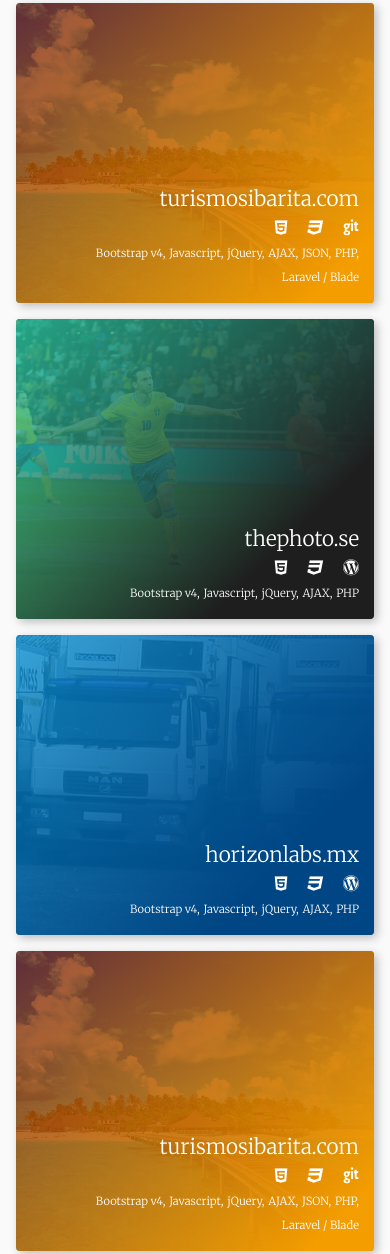
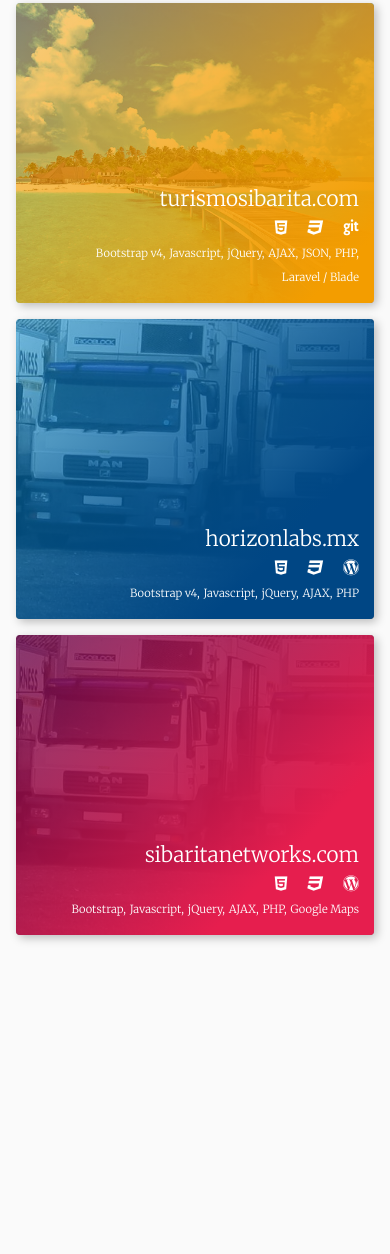
Before and after one commit to brunonavarrete/brunonavarrete.github.io, a website: page index.html in a window 390 px wide. Shown: the part 1258-2512 px from the top of the page. After the commit the page ends 2279 px from the top, so only its background shows below. Drawn offline with Linux system fonts and the light colour scheme.

Commit message:
check projects

```diff
--- a/assets/css/style.css
+++ b/assets/css/style.css
@@ -9,8 +9,8 @@ pinkish:#D0A3A3;
 
 */
 
-a* {
-	text-decoration: none;
+a {
+	text-decoration: none!important;
 }
 
 body {
@@ -225,7 +225,7 @@ header .icons a {
 }
 
 @media screen and (min-width:1440px){
-	header.container-fluid,main.container-fluid {
+	header.container-fluid,main.container-fluid,footer.container-fluid {
 		width:50%;
 	}
 }
--- a/index.html
+++ b/index.html
@@ -47,8 +47,50 @@
 				</div>
 			</li>
 			<li class="project col-12 col-md-6 mt-3 mt-md-0 mb-md-3 right text-right">
+				<div class="thumb" style="background-image:url('assets/img/360video.jpg')"></div>
+				<div class="text" style="background:linear-gradient(-45deg,rgba(255, 87, 34,1) 5%,transparent);">
+					<div class="helper py-3">
+						<a href="https://brunonavarrete.github.io/360/" target="_blank" class="col mb-2">CDMX (360º video test)</a>
+						<ul class="col icons">
+							<li class="mr-3"><i class="fa fa-html5"></i></li>
+							<li class="mr-3"><i class="fa fa-css3"></i></li>
+							<li class="mr-3"><i class="fa fa-github"></i></li>
+						</ul>
+						<ul class="col other">
+							<li>Javascript</li>
+							<li>jQuery</li>
+							<li>jQuery</li>
+							<li>HTML5 video</li>
+							<li>360º video <a href="https://github.com/thiagopnts/kaleidoscope" target="_blank">(kaleidoscope)</a></li>
+						</ul>
+					</div>
+				</div>
+			</li>
+			<li class="project col-12 col-md-6 mt-3 mt-md-0 mb-md-3 left text-right">
+				<div class="thumb" style="background-image:url('assets/img/turismosibarita.jpg')"></div>
+				<div class="text" style="background:linear-gradient(-45deg,rgba(243,157,0,1) 10%,rgba(243,157,0,0.5));">
+					<div class="helper py-3">
+						<a href="https://turismosibarita.com" target="_blank" class="col mb-2">turismosibarita.com</a>
+						<ul class="col icons">
+							<li class="mr-3"><i class="fa fa-html5"></i></li>
+							<li class="mr-3"><i class="fa fa-css3"></i></li>
+							<li class="mr-3"><i class="fa fa-git"></i></li>
+						</ul>
+						<ul class="col other">
+							<li>Bootstrap v4</li>
+							<li>Javascript</li>
+							<li>jQuery</li>
+							<li>AJAX</li>
+							<li>JSON</li>
+							<li>PHP</li>
+							<li>Laravel / Blade</li>
+						</ul>
+					</div>
+				</div>
+			</li>
+			<li class="project col-12 col-md-6 mt-3 mt-md-0 mb-md-3 right text-right">
 				<div class="thumb" style="background-image:url('assets/img/horizonlabs.jpg')"></div>
-				<div class="text" style="background:linear-gradient(-45deg,rgba(0, 70, 132,1) 25%,rgba(0, 145, 215,0.75));">
+				<div class="text" style="background:linear-gradient(-45deg,rgba(0, 70, 132,1) 25%,rgba(0, 145, 215,0.5));">
 					<div class="helper py-3">
 						<a href="http://www.horizonlabs.mx" target="_blank" class="col mb-2">horizonlabs.mx</a>
 						<ul class="col icons">
@@ -67,6 +109,27 @@
 				</div>
 			</li>
 			<li class="project col-12 col-md-6 mt-3 mt-md-0 mb-md-3 left text-right">
+				<div class="thumb" style="background-image:url('assets/img/horizonlabs.jpg')"></div>
+				<div class="text" style="background:linear-gradient(-45deg,rgba(230, 30, 78,1) 25%,rgba(103, 0, 72,0.75));">
+					<div class="helper py-3">
+						<a href="http://www.horizonlabs.mx" target="_blank" class="col mb-2">sibaritanetworks.com</a>
+						<ul class="col icons">
+							<li class="mr-3"><i class="fa fa-html5"></i></li>
+							<li class="mr-3"><i class="fa fa-css3"></i></li>
+							<li class="mr-3"><i class="fa fa-wordpress"></i></li>
+						</ul>
+						<ul class="col other">
+							<li>Bootstrap</li>
+							<li>Javascript</li>
+							<li>jQuery</li>
+							<li>AJAX</li>
+							<li>PHP</li>
+							<li>Google Maps</li>
+						</ul>
+					</div>
+				</div>
+			</li>
+			<!--li class="project col-12 col-md-6 mt-3 mt-md-0 mb-md-3 right text-right">
 				<div class="thumb" style="background-image:url('assets/img/turismosibarita.jpg')"></div>
 				<div class="text" style="background:linear-gradient(-45deg,rgba(243,157,0,1) 10%,rgba(119,24,0,0.75));">
 					<div class="helper py-3">
@@ -87,69 +150,7 @@
 						</ul>
 					</div>
 				</div>
-			</li>
-			<li class="project col-12 col-md-6 mt-3 mt-md-0 mb-md-3 right text-right">
-				<div class="thumb" style="background-image:url('assets/img/thephoto.jpg')"></div>
-				<div class="text" style="background:linear-gradient(-45deg,rgba(30,30,30,1) 25%,rgba(48, 222, 181,0.75));">
-					<div class="helper py-3">
-						<a href="http://www.thephoto.se" target="_blank" class="col mb-2">thephoto.se</a>
-						<ul class="col icons">
-							<li class="mr-3"><i class="fa fa-html5"></i></li>
-							<li class="mr-3"><i class="fa fa-css3"></i></li>
-							<li class="mr-3"><i class="fa fa-wordpress"></i></li>
-						</ul>
-						<ul class="col other">
-							<li>Bootstrap v4</li>
-							<li>Javascript</li>
-							<li>jQuery</li>
-							<li>AJAX</li>
-							<li>PHP</li>
-						</ul>
-					</div>
-				</div>
-			</li>
-			<li class="project col-12 col-md-6 mt-3 mt-md-0 mb-md-3 left text-right">
-				<div class="thumb" style="background-image:url('assets/img/horizonlabs.jpg')"></div>
-				<div class="text" style="background:linear-gradient(-45deg,rgba(0, 70, 132,1) 25%,rgba(0, 145, 215,0.75));">
-					<div class="helper py-3">
-						<a href="http://www.horizonlabs.mx" target="_blank" class="col mb-2">horizonlabs.mx</a>
-						<ul class="col icons">
-							<li class="mr-3"><i class="fa fa-html5"></i></li>
-							<li class="mr-3"><i class="fa fa-css3"></i></li>
-							<li class="mr-3"><i class="fa fa-wordpress"></i></li>
-						</ul>
-						<ul class="col other">
-							<li>Bootstrap v4</li>
-							<li>Javascript</li>
-							<li>jQuery</li>
-							<li>AJAX</li>
-							<li>PHP</li>
-						</ul>
-					</div>
-				</div>
-			</li>
-			<li class="project col-12 col-md-6 mt-3 mt-md-0 mb-md-3 right text-right">
-				<div class="thumb" style="background-image:url('assets/img/turismosibarita.jpg')"></div>
-				<div class="text" style="background:linear-gradient(-45deg,rgba(243,157,0,1) 10%,rgba(119,24,0,0.75));">
-					<div class="helper py-3">
-						<a href="https://turismosibarita.com" target="_blank" class="col mb-2">turismosibarita.com</a>
-						<ul class="col icons">
-							<li class="mr-3"><i class="fa fa-html5"></i></li>
-							<li class="mr-3"><i class="fa fa-css3"></i></li>
-							<li class="mr-3"><i class="fa fa-git"></i></li>
-						</ul>
-						<ul class="col other">
-							<li>Bootstrap v4</li>
-							<li>Javascript</li>
-							<li>jQuery</li>
-							<li>AJAX</li>
-							<li>JSON</li>
-							<li>PHP</li>
-							<li>Laravel / Blade</li>
-						</ul>
-					</div>
-				</div>
-			</li>
+			</li-->
 		</ul>
     </main>
     <footer class="container-fluid p-3">
```
Also changed, not shown: assets/img/360video.jpg (added).
